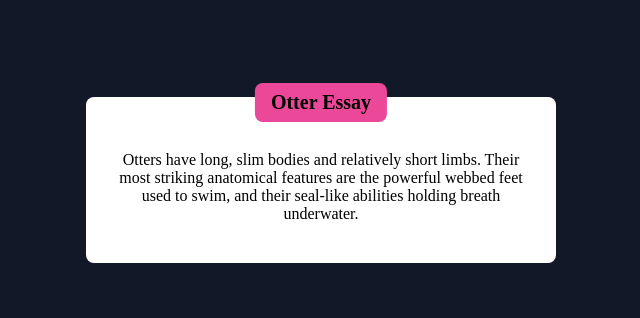
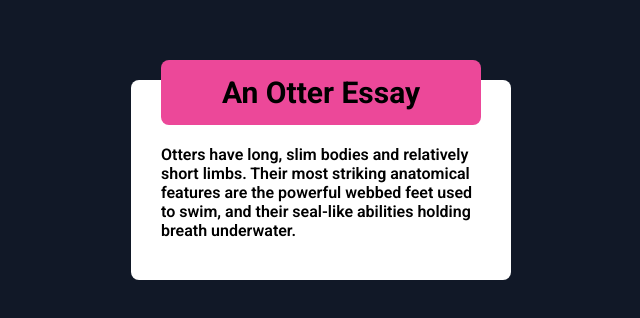
Before and after one commit to TegaRorobi/AltSchool-Assignment-CSS, a plain HTML site: page Assignment_1/index.html in a window 1280 px wide. Shown: the part 220-538 px from the top of the page, without its empty margins (319-959 px from the left). Drawn offline with Linux system fonts and the light colour scheme.

Commit message:
refactor: Edit Otter Essay to better match the design

```diff
--- a/Assignment_1/index.html
+++ b/Assignment_1/index.html
@@ -4,7 +4,13 @@
     <meta charset="UTF-8">
     <meta name="viewport" content="width=device-width, initial-scale=1.0">
     <title>Otter Essay</title>
+    <link rel="preconnect" href="https://fonts.googleapis.com">
+    <link rel="preconnect" href="https://fonts.gstatic.com" crossorigin>
+    <link href="https://fonts.googleapis.com/css2?family=Roboto:ital,wght@0,100..900;1,100..900&display=swap" rel="stylesheet">
     <style>
+        * {
+            font-family: 'Roboto', sans-serif;
+        }
         body {
             background-color: #111827;
             display: flex;
@@ -15,37 +21,40 @@
         }
         .container {
             position: relative;
+            display: flex;
+            align-items: center;
+            justify-content: center;
             background-color: white;
-            padding: 24px;
+            padding: 24px 30px 24px 30px;
             border-radius: 8px;
-            text-align: center;
-            width: 33%;
+            width: 320px;
         }
         .header {
             position: absolute;
-            top: -14px;
-            left: 50%;
-            transform: translateX(-50%);
+            top: -10%;
+            left: 30px;
+            right: 30px;
+            color: black;
             background-color: #EC4899;
-            color: black;
-            padding: 8px 16px;
+            text-align: center;
+            padding: 15px 20px;
             border-radius: 8px;
         }
         .header h1 {
-            font-weight: bold;
-            font-size: 1.25rem;
+            font-size: 30px;
             margin: 0;
         }
         .content {
             color: black;
-            margin-top: 30px;
+            font-weight: 550;
+            margin-top: 25px;
         }
     </style>
 </head>
 <body>
     <div class="container">
         <div class="header">
-            <h1><b>Otter Essay</b></h1>
+            <h1><b>An Otter Essay</b></h1>
         </div>
         <div class="content">
             <p>Otters have long, slim bodies and relatively short limbs. Their most striking anatomical features are the powerful webbed feet used to swim, and their seal-like abilities holding breath underwater.</p>
```
